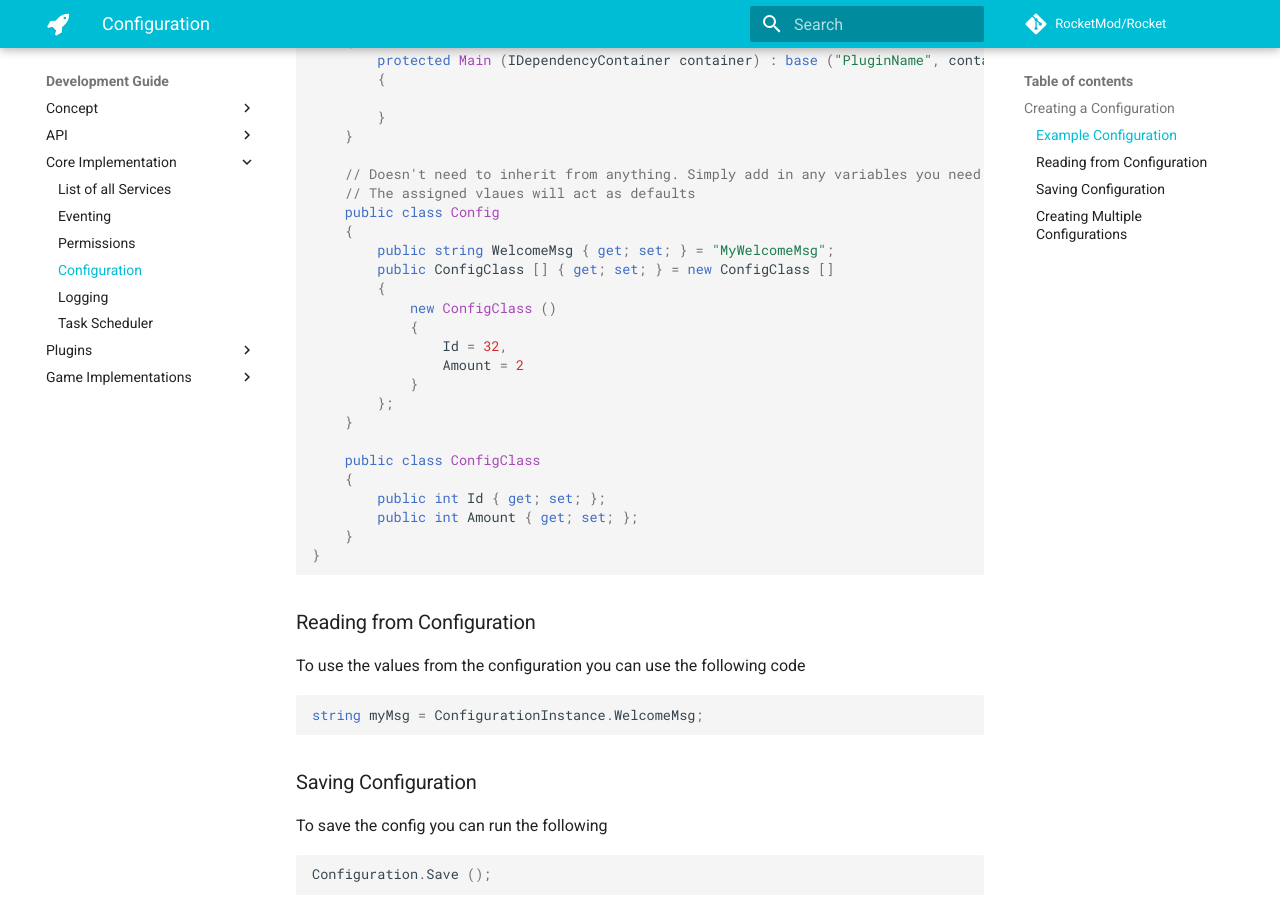
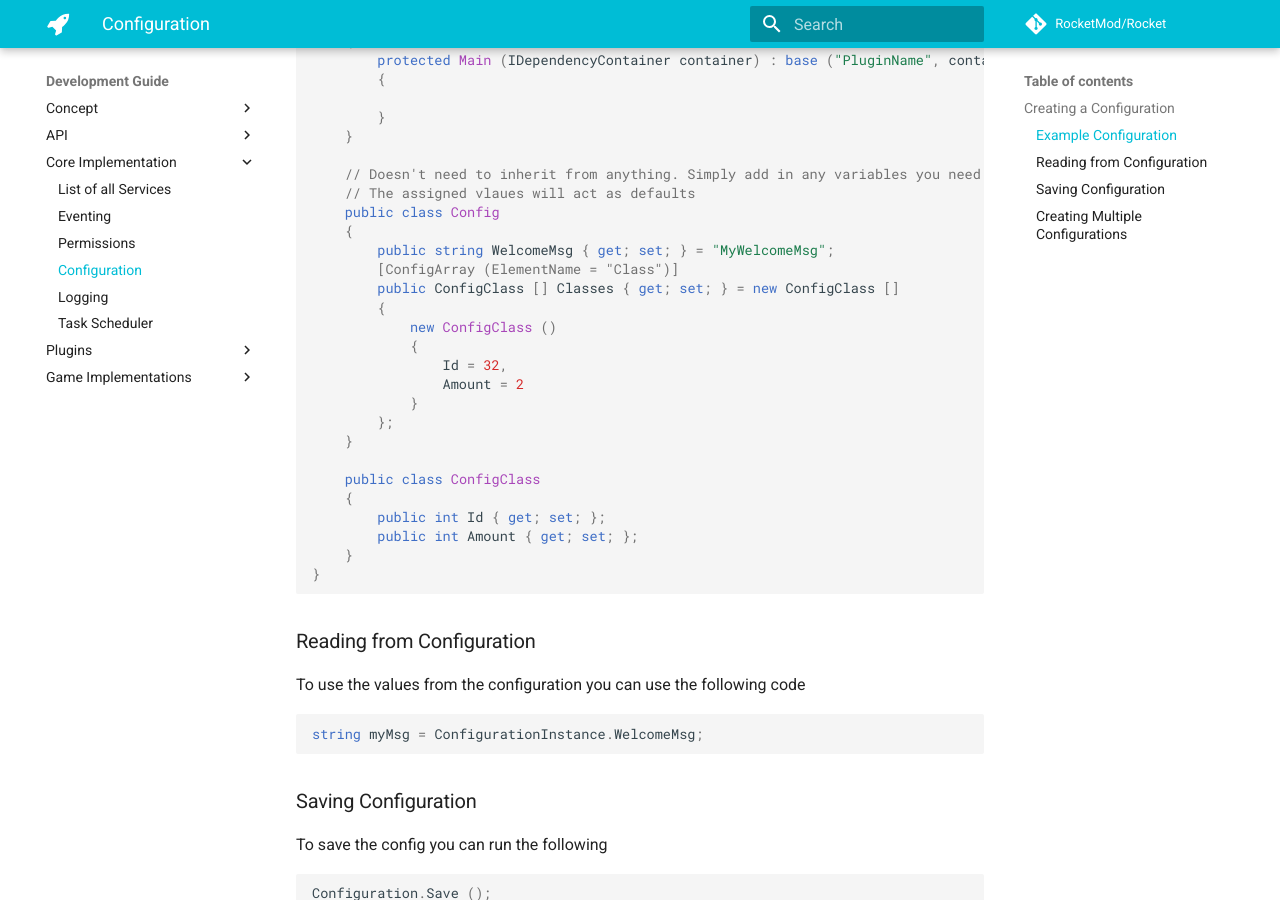
Before and after one commit to RocketMod/Rocket.Documentation, an MkDocs documentation site: the page built from content/development-guide/core-implementation/configuration.md, in a window 1280 px wide and 900 px high, scrolled down 592 px. Built offline with MkDocs 1.6.1 and Material for MkDocs 9.7.7, drawn with Linux system fonts in a browser that asks for light colours; comment, search, counter and statistics services are not loaded; old or Windows-style settings are respelled for this version of MkDocs; some of the changed text lies outside the part shown.

Commit message:
Update configuration.md

```diff
--- a/content/development-guide/core-implementation/configuration.md
+++ b/content/development-guide/core-implementation/configuration.md
@@ -24,7 +24,8 @@ namespace SamplePlugin
 	public class Config
 	{
 		public string WelcomeMsg { get; set; } = "MyWelcomeMsg";
-		public ConfigClass [] { get; set; } = new ConfigClass []
+		[ConfigArray (ElementName = "Class")]
+		public ConfigClass [] Classes { get; set; } = new ConfigClass []
 		{
 			new ConfigClass ()
 			{
@@ -92,7 +93,8 @@ namespace SamplePlugin
 	public class ConfigOne
 	{
 		public string MyWelcomeMsg { get; set; } = "MyWelcomeMsg";
-		public ConfigClass [] { get; set; } = new ConfigClass []
+		[ConfigArray (ElementName = "Class")]
+		public ConfigClass [] Classes { get; set; } = new ConfigClass []
 		{
 			new ConfigClass ()
 			{
```
